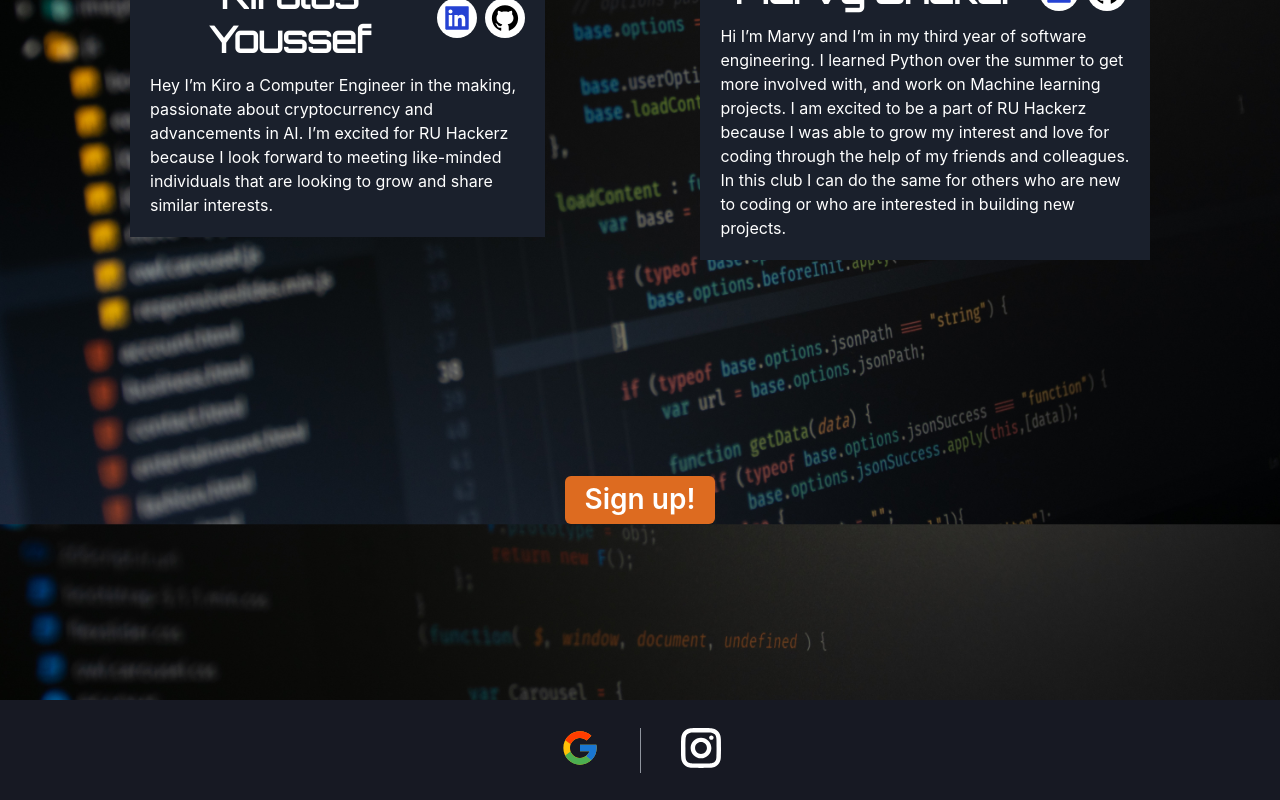
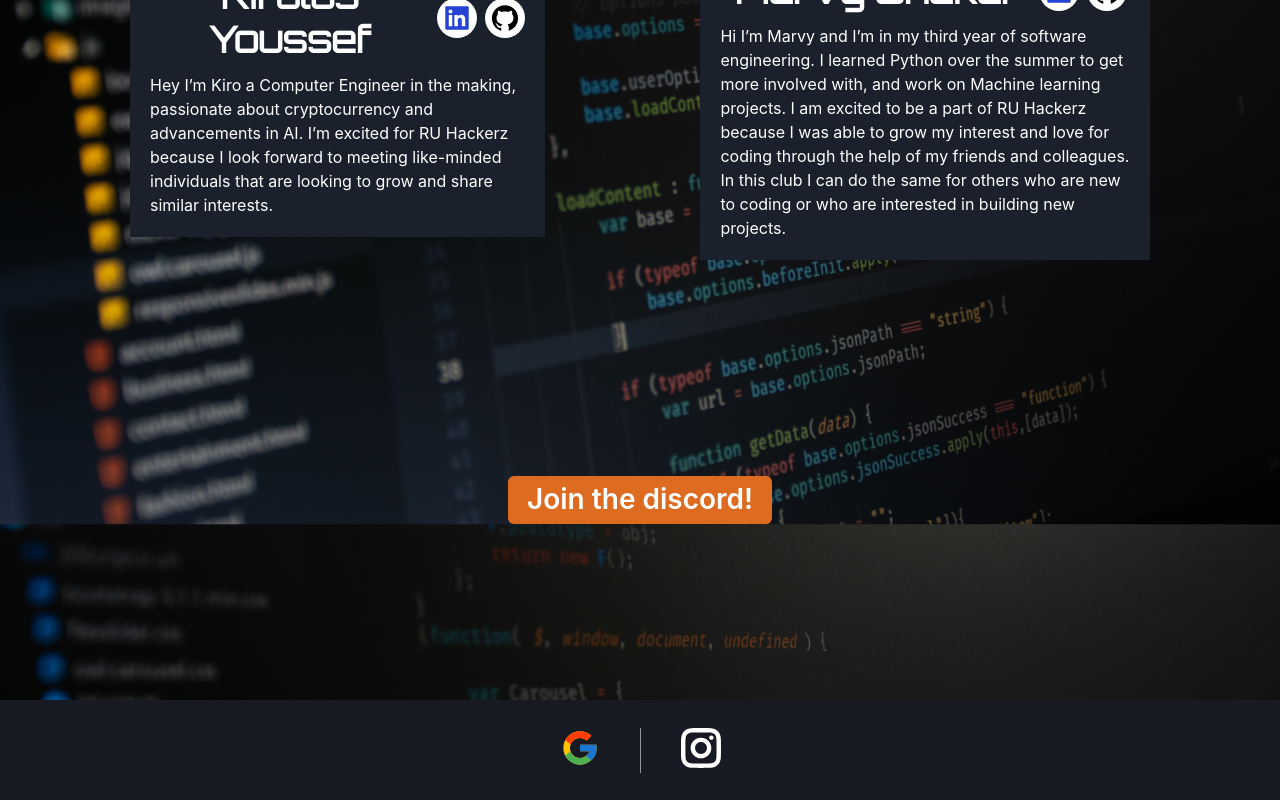
Before and after one commit to joeelmahallawy/ru-hackerz, a Next.js app: page / in a window 1280 px wide. Shown: the part 2889-3689 px from the top of the page. Built offline with nearby package versions, Linux system fonts and the light colour scheme.

Commit message:
added discord link

```diff
--- a/pages/index.tsx
+++ b/pages/index.tsx
@@ -436,9 +436,9 @@ const IndexPage = () => {
                 _hover={{ borderBottom: "0px" }}
                 _focus={{ outline: "none" }}
                 isExternal={true}
-                href="https://docs.google.com/forms/d/e/1FAIpQLSe33qTD56JENzFOfXbLgpuytILTjabY0ZF5UTcPcagr6nOmwQ/viewform"
+                href="https://discord.gg/Wy8rhFWU"
               >
-                Sign up!
+                Join the discord!
               </Link>
             </Button>
           </Center>
```
